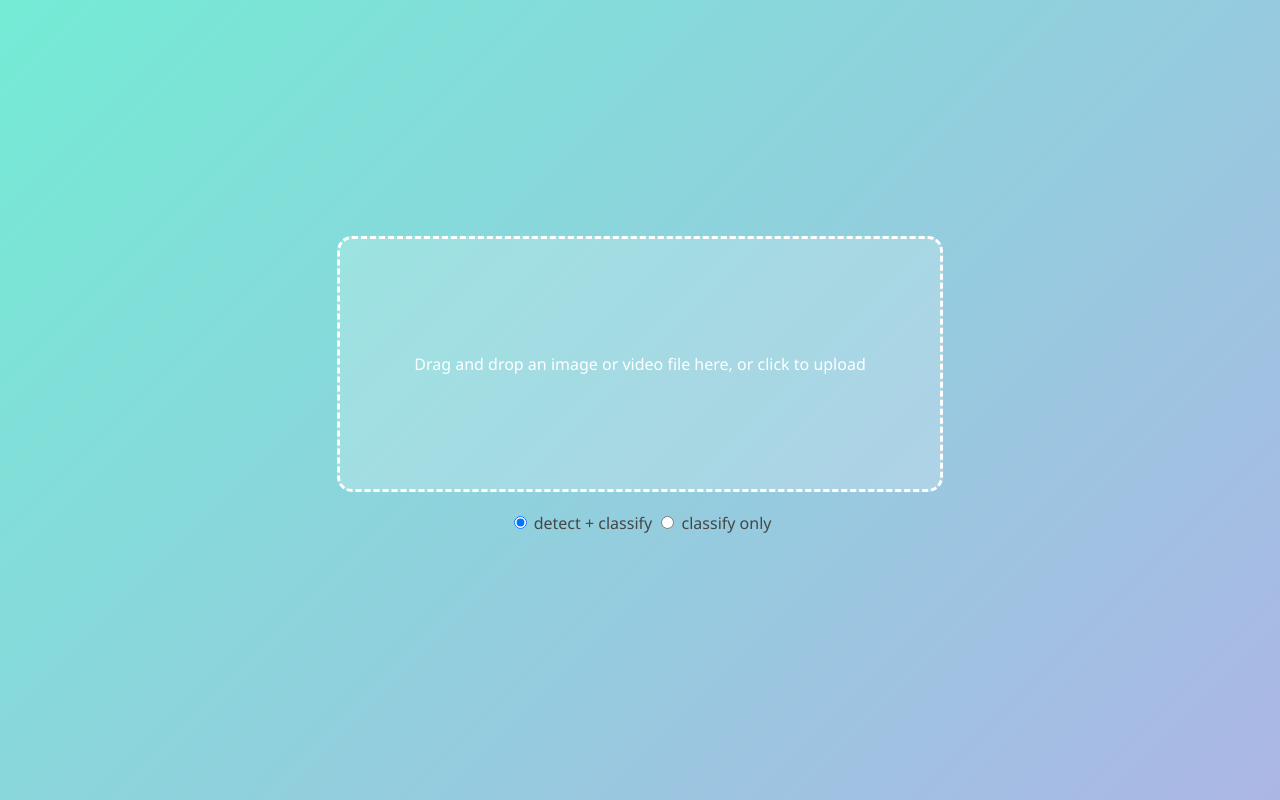
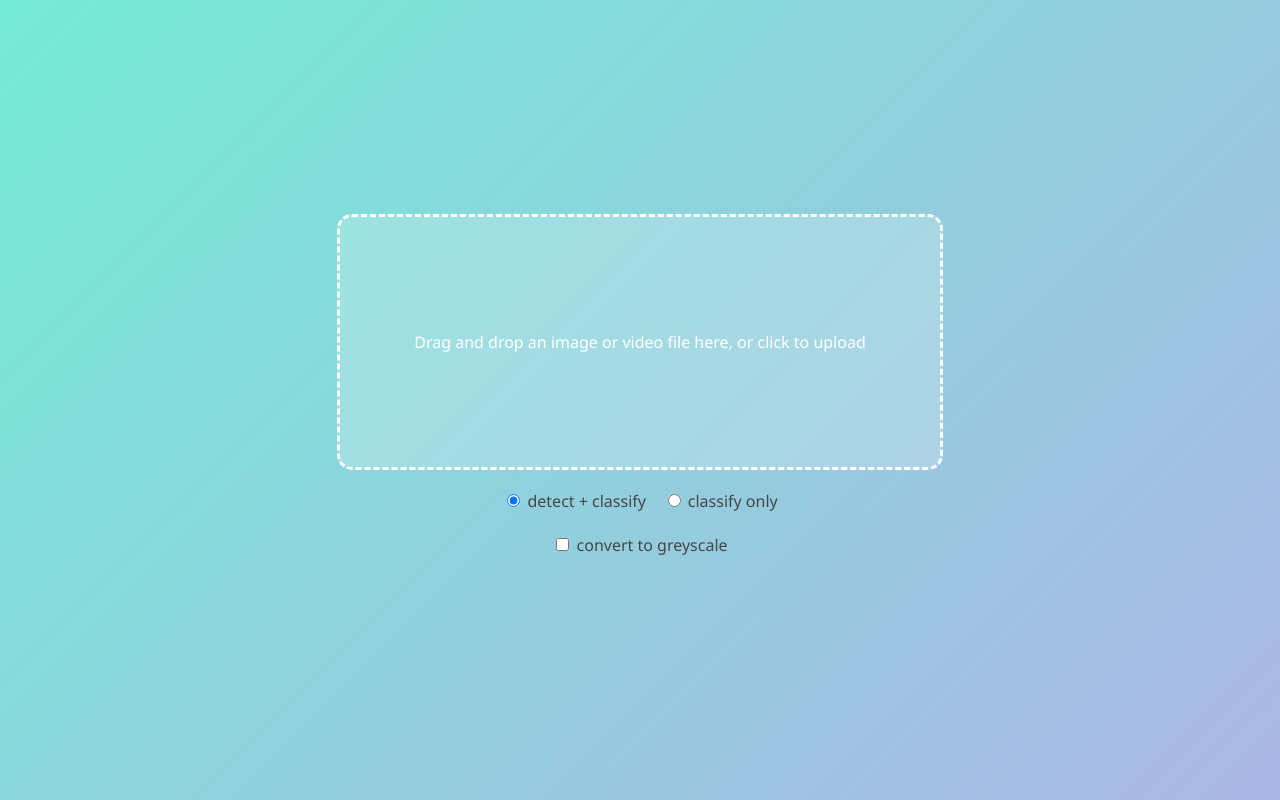
Before and after one commit to danielktaylor/YOLO-webviewer, a Flask app: page / in a window 1280 px wide. Run offline with Flask 3, Linux system fonts and the light colour scheme.

Commit message:
Add greyscale conversion option

```diff
--- a/app.py
+++ b/app.py
@@ -1,6 +1,7 @@
 from flask import Flask, render_template, request, jsonify, send_from_directory
 from werkzeug.utils import secure_filename
 from ultralytics import YOLO
+from PIL import Image
 import secrets
 import string
 import cv2
@@ -149,6 +150,7 @@ def upload_file():
 
     file = request.files['file']
     classify_only = request.form.get('classify_only') == 'true'
+    convert_to_greyscale = request.form.get('convert_to_greyscale') == 'true'
 
     if file.filename == '':
         return jsonify({'error': 'No selected file'}), 400
@@ -159,6 +161,18 @@ def upload_file():
         file.save(file_path)
 
         if filename.rsplit('.', 1)[1].lower() in {'jpg', 'jpeg', 'png'}:
+
+            if convert_to_greyscale:
+                with Image.open(file_path) as img:
+                    img = img.convert("RGB")
+                    pixels = img.load()
+                    for y in range(img.height):
+                        for x in range(img.width):
+                            r, g, b = pixels[x, y]
+                            gray = int(0.299 * r + 0.587 * g + 0.114 * b)  # Standard greyscale formula
+                            pixels[x, y] = (gray, gray, gray)  # Set RGB channels to the same value
+                    img.save(file_path)
+
             return process_image_file(file_path, classify_only), 200
         elif filename.rsplit('.', 1)[1].lower() == 'mp4':
             return process_video_file(file_path, classify_only), 200
--- a/templates/index.html
+++ b/templates/index.html
@@ -81,8 +81,14 @@
     <div class="model-selection">
         <input type="radio" id="detect_classify" name="mode" value="detect_classify" checked>
         <label for="detect_classify">detect + classify</label>
+        &nbsp;&nbsp;
         <input type="radio" id="classify_only" name="mode" value="classify_only">
         <label for="classify_only">classify only</label>
+        <br/><br/>
+        <center>
+            <input type="checkbox" id="convert_to_greyscale">
+            <label for="convert_to_greyscale">convert to greyscale</label>
+        </center>
     </div>
     <div id="output"></div>
 
@@ -125,6 +131,9 @@
             const classifyOnly = document.getElementById('classify_only').checked;
             formData.append('classify_only', classifyOnly);
 
+            const convertToGreyscale = document.getElementById('convert_to_greyscale').checked;
+            formData.append('convert_to_greyscale', convertToGreyscale);
+
             fetch('/upload', {
                 method: 'POST',
                 body: formData
```
